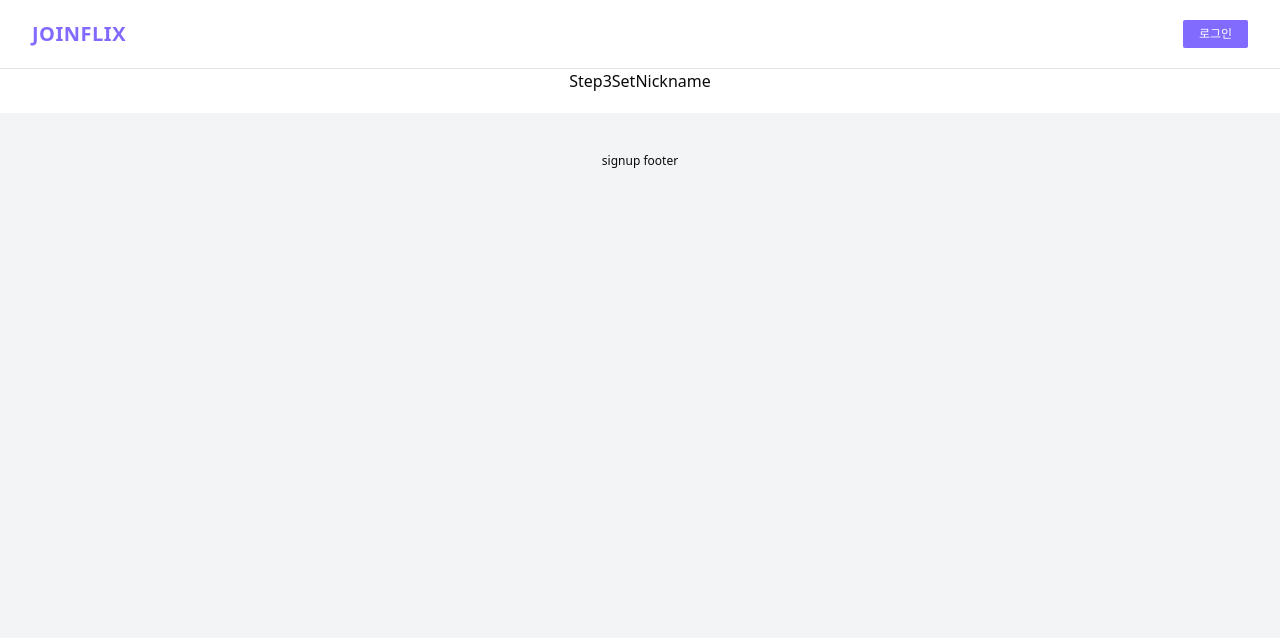
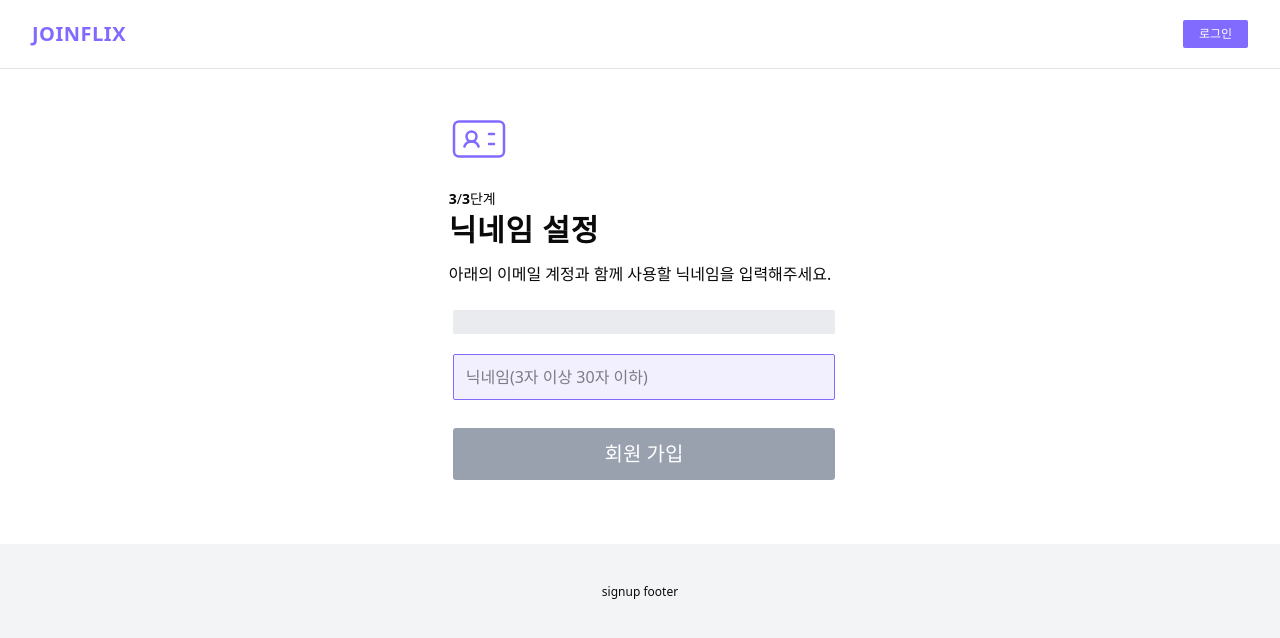
Before and after one commit to Joinflix/frontend, a React (Vite) app: page /signup/step3-set-nickname in a window 1280 px wide. Shown: the top 638 px of the page. Built offline with nearby package versions, Linux system fonts and the light colour scheme.

Commit message:
feat(signup): 닉네임 설정 후 회원가입 완료

```diff
--- /dev/null
+++ b/src/api/queries/useRequestSignup.ts
@@ -0,0 +1,35 @@
+import { useMutation } from "@tanstack/react-query";
+import axiosClient from "../axiosClient";
+import { FALLBACK_ERROR_MESSAGE } from "../../global/const/error";
+
+interface RequestSignupParams {
+  email: string;
+  password: string;
+  nickname: string;
+  onSuccess?: () => void;
+  onError?: (message: string) => void;
+}
+
+export function useRequestSignup({
+  email,
+  password,
+  nickname,
+  onSuccess,
+}: RequestSignupParams) {
+  return useMutation({
+    mutationFn: async () => {
+      const res = await axiosClient.post("/auth/signup", {
+        email,
+        password,
+        nickname,
+      });
+      return res.data;
+    },
+    onSuccess: () => {
+      if (onSuccess) onSuccess();
+    },
+    onError: (err: any) => {
+      alert(err.response?.data?.message || FALLBACK_ERROR_MESSAGE);
+    },
+  });
+}
--- a/src/components/signup/step/Step3SetNickname.tsx
+++ b/src/components/signup/step/Step3SetNickname.tsx
@@ -1,11 +1,138 @@
-import { useLocation } from "react-router";
+import { zodResolver } from "@hookform/resolvers/zod";
+import { CircleCheck, CircleX, IdCard } from "lucide-react";
+import { useForm } from "react-hook-form";
+import { replace, useLocation, useNavigate } from "react-router";
+import {
+  type NicknameForm,
+  nicknameSchema,
+} from "../../../schemas/nicknameSchema";
+import { useRequestSignup } from "../../../api/queries/useRequestSignup";
+import { Spinner } from "../../ui/spinner";
+
+const ICON_CLASSNAME = "size-5 stroke-[#816BFF]";
 
 const Step3SetNickname = () => {
+  const navigate = useNavigate();
   const location = useLocation();
   const email = location.state?.email || "";
   const password = location.state?.password || "";
 
-  return <div>Step3SetNickname</div>;
+  const {
+    register,
+    formState: { errors, isValid },
+    watch,
+  } = useForm<NicknameForm>({
+    resolver: zodResolver(nicknameSchema),
+    mode: "onChange",
+    defaultValues: {
+      nickname: "",
+    },
+  });
+
+  const nickname = watch("nickname");
+
+  // TODO: nickname availability 확인
+
+  const { mutateAsync, isPending } = useRequestSignup({
+    email,
+    password,
+    nickname,
+    onSuccess: () => {
+      alert("성공적으로 가입을 완료하였습니다.");
+      navigate("/signin", { replace: true });
+    },
+  });
+
+  const handleClickSignup = () => {
+    mutateAsync();
+  };
+
+  return (
+    <div>
+      <div className="w-full max-w-md mt-10 flex flex-col gap-y-5">
+        {/*1. icon */}
+        <div className="flex flex-row items-center">
+          <IdCard className="size-15 stroke-[#816BFF] stroke-1" />
+        </div>
+
+        {/*2. step content */}
+        <div>
+          <div className="text-sm">
+            <span>
+              <strong>3</strong>/<strong>3</strong>단계
+            </span>
+          </div>
+          <div>
+            <h1 className="text-3xl font-semibold leading-snug tracking-wide">
+              닉네임 설정
+            </h1>
+          </div>
+          <div className="mt-3 font-light">
+            <span>아래의 이메일 계정과 함께 사용할 닉네임을 입력해주세요.</span>
+          </div>
+        </div>
+
+        <div className="flex flex-col m-1 gap-5 w-full">
+          <div className="bg-gray-200/80 rounded-xs px-4 py-3 flex justify-between items-center">
+            <span>{email}</span>
+          </div>
+
+          <div className="flex flex-col gap-3">
+            {/* 닉네임 */}
+            <div className="relative w-full max-w-md">
+              <input
+                {...register("nickname")}
+                className="w-full px-3 pr-10 border border-[#816BFF] bg-[#816BFF]/10 rounded-xs py-2.5"
+                placeholder="닉네임(3자 이상 30자 이하)"
+              />
+              <button className="absolute inset-y-0 right-3 flex items-center cursor-pointer">
+                {nickname ? ( // only show icons if something is typed
+                  isValid ? (
+                    <CircleCheck className={ICON_CLASSNAME} />
+                  ) : (
+                    <CircleX className={`${ICON_CLASSNAME} stroke-red-500`} />
+                  )
+                ) : null}
+              </button>
+            </div>
+            {errors.nickname && (
+              <p className="text-red-500 text-sm mt-1">
+                {errors.nickname.message}
+              </p>
+            )}
+          </div>
+
+          {/*3. button */}
+          <div className="w-full max-w-md mt-2 mb-10">
+            <button
+              disabled={!isValid || isPending}
+              className={`text-white text-xl rounded-[0.2rem] w-full flex items-center justify-center py-3 transition
+    ${
+      !isValid || isPending
+        ? "bg-gray-400 cursor-not-allowed"
+        : "bg-[#816BFF] hover:bg-[#5e42c8] cursor-pointer"
+    }
+  `}
+              onClick={handleClickSignup}
+            >
+              {isPending ? (
+                <span className="inline-flex items-center gap-2">
+                  <Spinner className="size-5 stroke-3" />
+                  회원 가입 중
+                </span>
+              ) : isValid ? (
+                <span className="inline-flex items-center gap-2">
+                  회원 가입
+                </span>
+              ) : (
+                "회원 가입"
+              )}
+            </button>
+          </div>
+        </div>
+      </div>
+    </div>
+  );
 };
 
 export default Step3SetNickname;
--- /dev/null
+++ b/src/schemas/nicknameSchema.ts
@@ -0,0 +1,11 @@
+import { z } from "zod";
+
+export const nicknameSchema = z.object({
+  nickname: z
+    .string()
+    .min(3, { message: "닉네임은 3자 이상이어야 합니다." })
+    .max(30, { message: "닉네임은 30자 이하여야 합니다." })
+    .regex(/^\S*$/, { message: "닉네임은 공백을 포함할 수 없습니다." }),
+});
+
+export type NicknameForm = z.infer<typeof nicknameSchema>;
```
